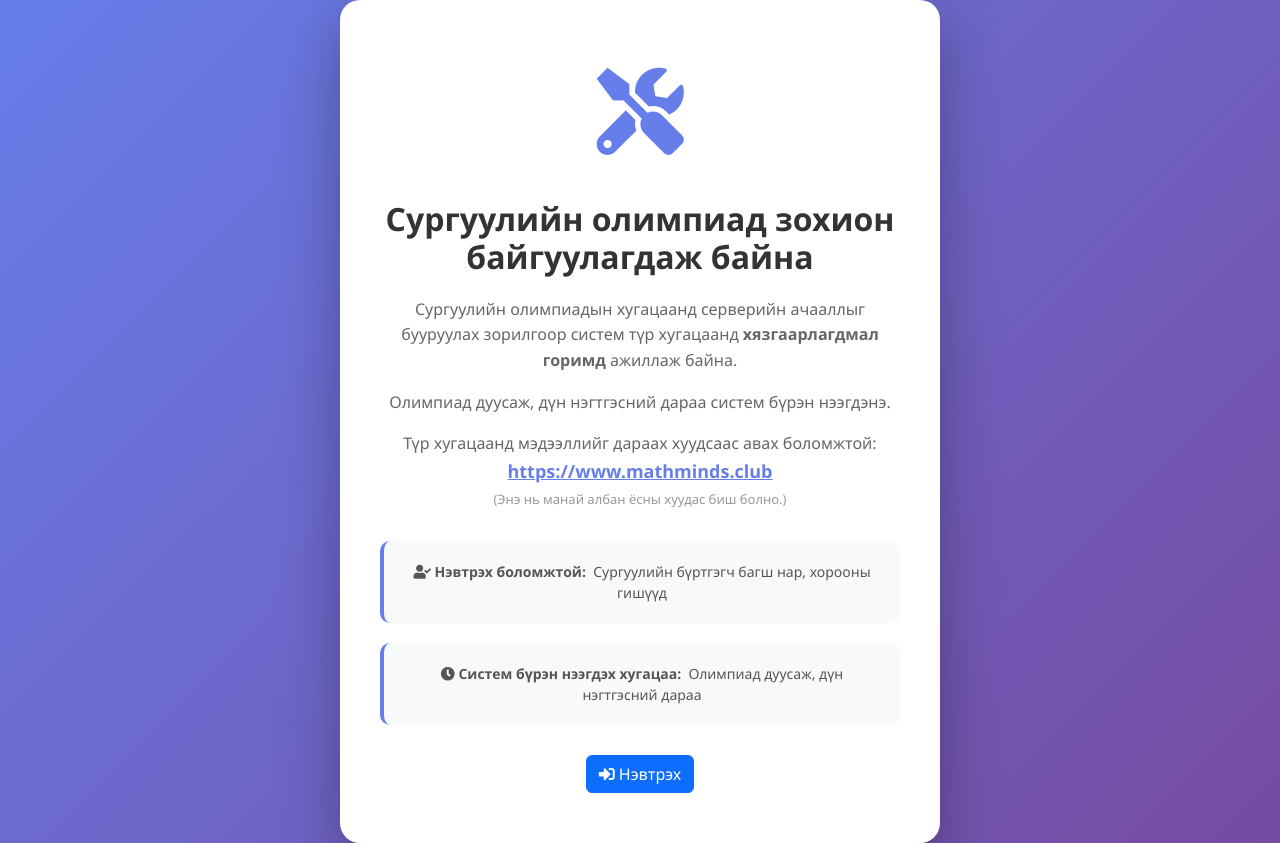
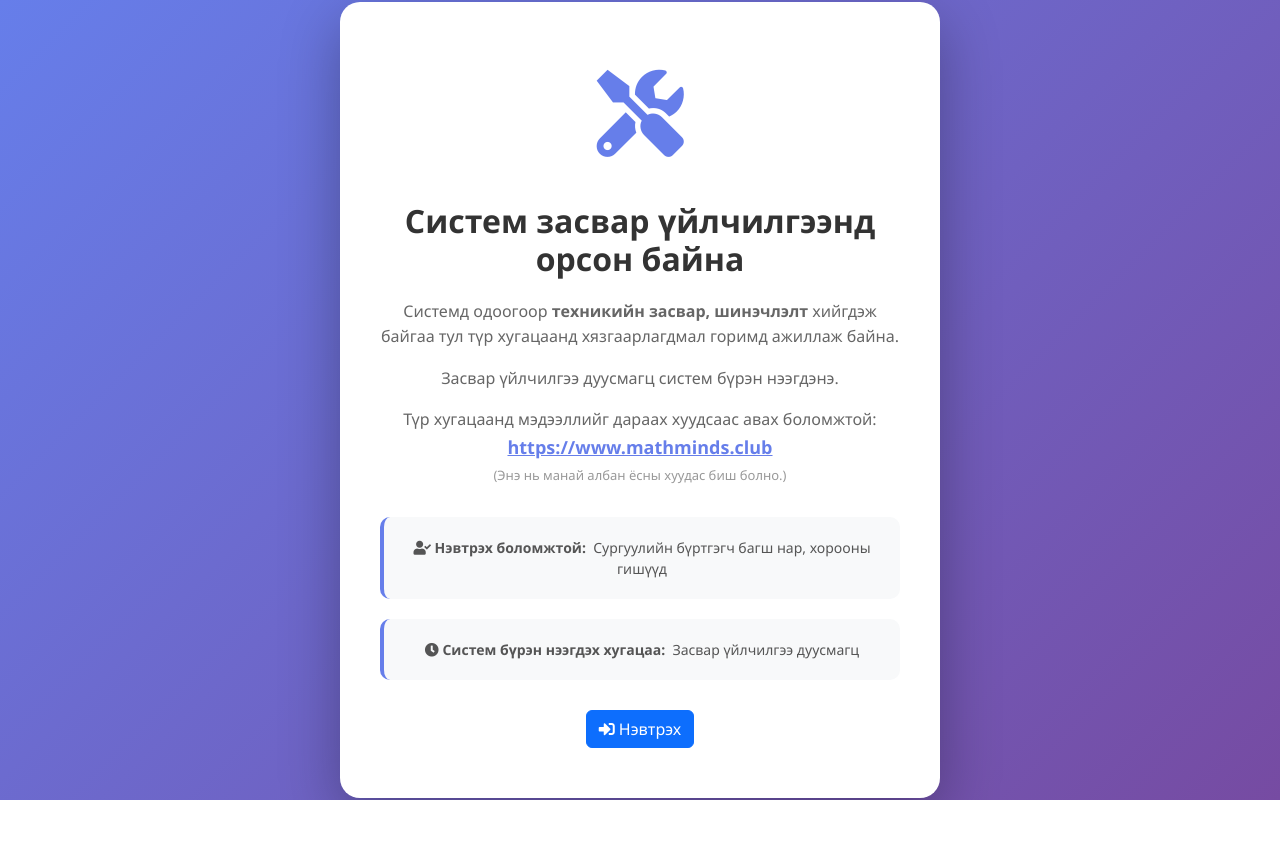
Before and after one commit to baysaa41/mmo, a Django app: template templates/maintenance.html in a window 1280 px wide. After the commit the page ends 800 px from the top, so only its background shows below. Run offline with Django 3.2, Linux system fonts and the light colour scheme; the template is opened without the code that fills it, so the values that code supplies are empty.

Commit message:
Toggle maintenance mode via a flag file instead of editing settings.py
MaintenanceModeMiddleware now checks for BASE_DIR/maintenance/ON rather
than settings.MAINTENANCE_MODE, so ops can flip maintenance on/off with
touch/rm and no code edit or server restart. Also update the maintenance
page copy to a generic technical-maintenance message rather than the
olympiad-specific one, since the flag is no longer tied to olympiad
scheduling.

Co-Authored-By: Claude Sonnet 5 <noreply@anthropic.com>
Claude-Session: https://claude.ai/code/session_01CzYMSQVNirpSzuAs1Yebfk

```diff
--- a/templates/maintenance.html
+++ b/templates/maintenance.html
@@ -103,15 +103,15 @@
         <i class="fas fa-tools"></i>
     </div>
 
-    <h1>Сургуулийн олимпиад зохион байгуулагдаж байна</h1>
+    <h1>Систем засвар үйлчилгээнд орсон байна</h1>
 
     <div class="description">
         <p>
-            Сургуулийн олимпиадын хугацаанд серверийн ачааллыг бууруулах зорилгоор систем түр хугацаанд
-            <strong>хязгаарлагдмал горимд</strong> ажиллаж байна.
+            Системд одоогоор <strong>техникийн засвар, шинэчлэлт</strong> хийгдэж байгаа тул
+            түр хугацаанд хязгаарлагдмал горимд ажиллаж байна.
         </p>
         <p>
-            Олимпиад дуусаж, дүн нэгтгэсний дараа систем бүрэн нээгдэнэ.
+            Засвар үйлчилгээ дуусмагц систем бүрэн нээгдэнэ.
         </p>
         <p style="margin-top: 15px;">
             Түр хугацаанд мэдээллийг дараах хуудсаас авах боломжтой:<br>
@@ -132,7 +132,7 @@
     <div class="info-box">
         <p>
             <i class="fas fa-clock"></i>
-            <strong>Систем бүрэн нээгдэх хугацаа:</strong>&nbsp;&nbsp;Олимпиад дуусаж, дүн нэгтгэсний дараа
+            <strong>Систем бүрэн нээгдэх хугацаа:</strong>&nbsp;&nbsp;Засвар үйлчилгээ дуусмагц
         </p>
     </div>
 
```
Also changed, not shown: mmo/middleware.py (+6 -1 lines), 1 other file.
